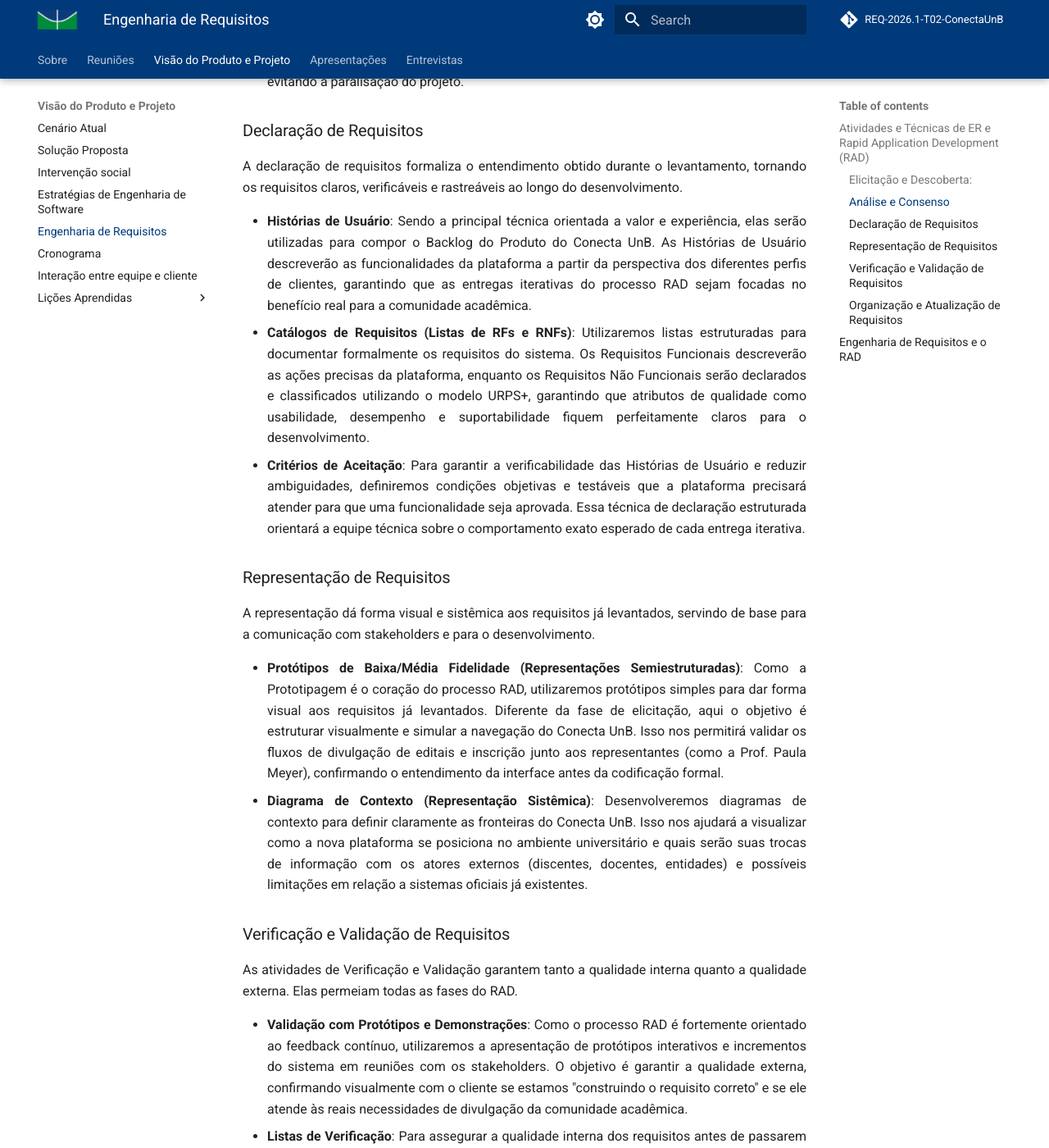
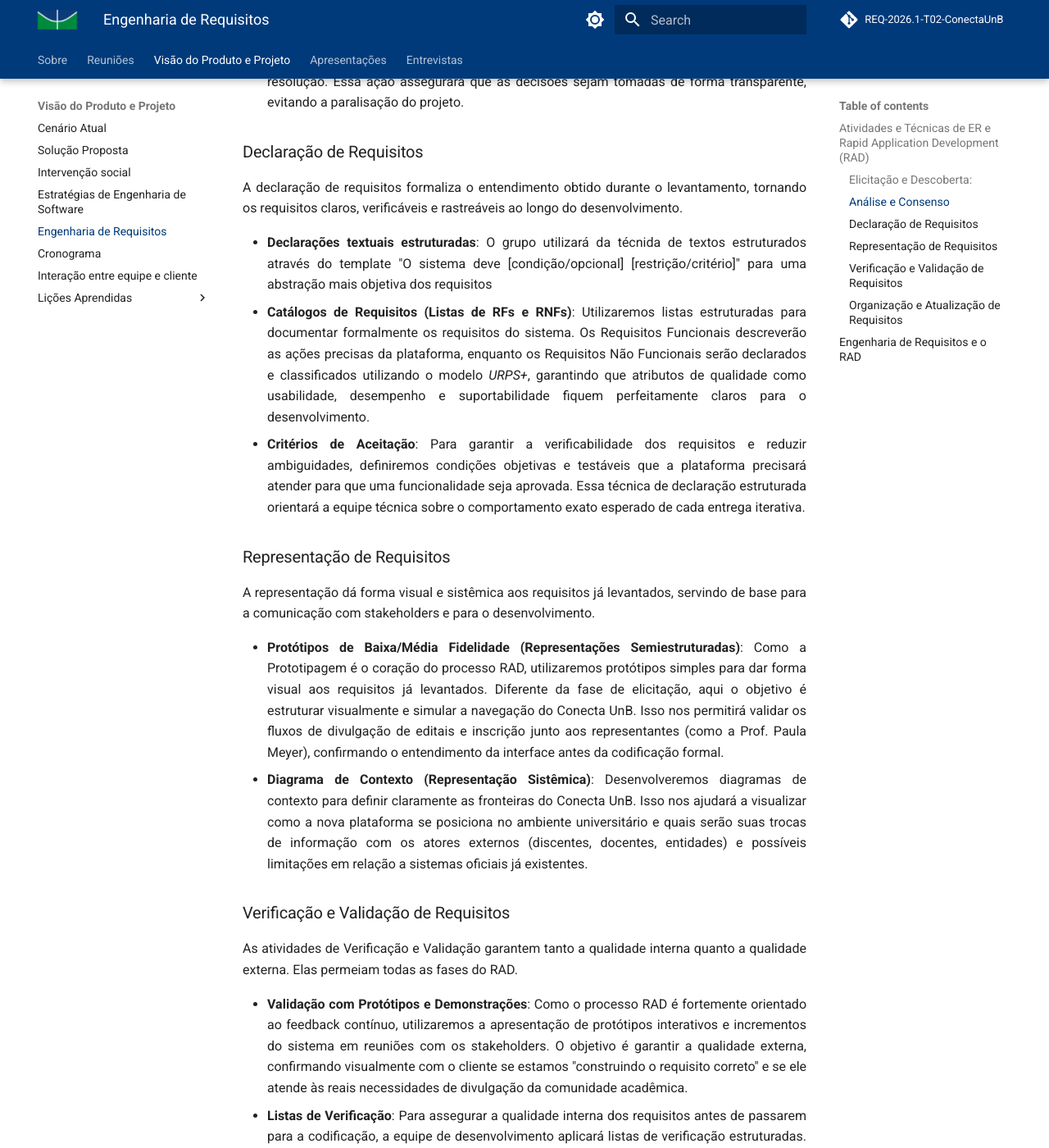
Before and after one commit to mdsreq-fga-unb/REQ-2026.1-T02-ConectaUnB, an MkDocs documentation site: the page built from docs/visaoDeProdutoProjeto/engenhariaDeRequisitos.md, in a window 1280 px wide and 1400 px high, scrolled down 1370 px. Shown: the whole window at 82% size. Built offline with MkDocs 1.6.1 and Material for MkDocs 9.7.7, drawn with Linux system fonts in a browser that asks for light colours; comment, search, counter and statistics services are not loaded; some of the changed text lies outside the part shown.

Commit message:
docs: Substitui o uso de hsitórias de usuário por declarações textuais estruturadas

```diff
--- a/docs/visaoDeProdutoProjeto/engenhariaDeRequisitos.md
+++ b/docs/visaoDeProdutoProjeto/engenhariaDeRequisitos.md
@@ -5,7 +5,7 @@
 ### Elicitação e Descoberta:
 As atividades de elicitação e descoberta buscam compreender o problema real dos stakeholders, coletando informações diretamente da fonte. No contexto do ConectaUnB, três técnicas principais foram adotadas:
 
-- **Entrevistas e conversas informais**: Reuniões e encontros com os stakeholders, como os discentes, docentes (Prof. Paula Meyer) e representantes de equipes de competição, empresas juniores e atléticas. O objetivo é entender a frustração de cada grupo com a atual fragmentação de informações, buscando entender de quem publicará e quem consumirá as oportunidades.
+- **Entrevistas e conversas informais**: Reuniões e encontros com os stakeholders, como os discentes, docentes (Prof. Paula Meyer) e representantes de equipes de competição, empresas juniores e atléticas. O objetivo é entender a frustração de cada grupo com a atual fragmentação de informações, buscando entender de quem publicará e quem consumirá as oportunidades. Conversas informais pelo WhatsApp também serão utilizadas para feedback mais rápido.
 - **Análise de Documentos e Sistemas Existentes**: Consultaremos as soluções utilizadas atualmente pela comunidade da UnB, como o site do Decanato de Extensão, murais físicos, SIGAA e perfis de Instagram. Essa análise servirá como base para descobrir as limitações exatas e a grande fragmentação das informações que a nova plataforma Conecta UnB precisará superar.
 - **Observação Direta e Análise de Tarefas**: Durante a fase de design do usuário, realizaremos a observação do contexto real de uso por parte das entidades e discentes. O objetivo dessa técnica é extrair necessidades implícitas e descobrir "requisitos latentes" a partir da observação de como os usuários realizam suas tarefas cotidianamente, focando em suas frustrações e no trabalho real, sem a utilização de protótipos nesse momento inicial de descoberta.
 
@@ -20,9 +20,9 @@
 ### Declaração de Requisitos
 A declaração de requisitos formaliza o entendimento obtido durante o levantamento, tornando os requisitos claros, verificáveis e rastreáveis ao longo do desenvolvimento.
 
-- **Histórias de Usuário**: Sendo a principal técnica orientada a valor e experiência, elas serão utilizadas para compor o Backlog do Produto do Conecta UnB. As Histórias de Usuário descreverão as funcionalidades da plataforma a partir da perspectiva dos diferentes perfis de clientes, garantindo que as entregas iterativas do processo RAD sejam focadas no benefício real para a comunidade acadêmica.
-- **Catálogos de Requisitos (Listas de RFs e RNFs)**: Utilizaremos listas estruturadas para documentar formalmente os requisitos do sistema. Os Requisitos Funcionais descreverão as ações precisas da plataforma, enquanto os Requisitos Não Funcionais serão declarados e classificados utilizando o modelo URPS+, garantindo que atributos de qualidade como usabilidade, desempenho e suportabilidade fiquem perfeitamente claros para o desenvolvimento.
-- **Critérios de Aceitação**: Para garantir a verificabilidade das Histórias de Usuário e reduzir ambiguidades, definiremos condições objetivas e testáveis que a plataforma precisará atender para que uma funcionalidade seja aprovada. Essa técnica de declaração estruturada orientará a equipe técnica sobre o comportamento exato esperado de cada entrega iterativa.
+- **Declarações textuais estruturadas**: O grupo utilizará da técnida de textos estruturados através do template "O sistema deve <ação> [condição/opcional] [restrição/critério]" para uma abstração mais objetiva dos requisitos
+- **Catálogos de Requisitos (Listas de RFs e RNFs)**: Utilizaremos listas estruturadas para documentar formalmente os requisitos do sistema. Os Requisitos Funcionais descreverão as ações precisas da plataforma, enquanto os Requisitos Não Funcionais serão declarados e classificados utilizando o modelo *URPS+*, garantindo que atributos de qualidade como usabilidade, desempenho e suportabilidade fiquem perfeitamente claros para o desenvolvimento.
+- **Critérios de Aceitação**: Para garantir a verificabilidade dos requisitos e reduzir ambiguidades, definiremos condições objetivas e testáveis que a plataforma precisará atender para que uma funcionalidade seja aprovada. Essa técnica de declaração estruturada orientará a equipe técnica sobre o comportamento exato esperado de cada entrega iterativa.
 
 ### Representação de Requisitos
 A representação dá forma visual e sistêmica aos requisitos já levantados, servindo de base para a comunicação com stakeholders e para o desenvolvimento.
@@ -34,7 +34,7 @@
 As atividades de Verificação e Validação garantem tanto a qualidade interna quanto a qualidade externa. Elas permeiam todas as fases do RAD.
 
 - **Validação com Protótipos e Demonstrações**: Como o processo RAD é fortemente orientado ao feedback contínuo, utilizaremos a apresentação de protótipos interativos e incrementos do sistema em reuniões com os stakeholders. O objetivo é garantir a qualidade externa, confirmando visualmente com o cliente se estamos "construindo o requisito correto" e se ele atende às reais necessidades de divulgação da comunidade acadêmica.
-- **Listas de Verificação**: Para assegurar a qualidade interna dos requisitos antes de passarem para a codificação, a equipe de desenvolvimento aplicará listas de verificação estruturadas. O propósito é responder à pergunta "estamos realizando o requisito da maneira correta?", avaliando se as histórias de usuário e os catálogos estão consistentes, completos, testáveis e sem ambiguidades.
+- **Listas de Verificação**: Para assegurar a qualidade interna dos requisitos antes de passarem para a codificação, a equipe de desenvolvimento aplicará listas de verificação estruturadas. O propósito é responder à pergunta "estamos realizando o requisito da maneira correta?", avaliando se os catálogos de requisitos estão consistentes, completos, testáveis e sem ambiguidades.
 - **Validação de Requisitos em Ambiente de Aceitação**: Para garantir que as necessidades de negócio foram atendidas, os representantes dos usuários validarão os incrementos confrontando-os estritamente com os critérios de aceitação previamente definidos. Essa técnica comprova que o comportamento do Conecta UnB respeita as regras de negócio e as demandas específicas, focando na aprovação do requisito mapeado e não apenas na busca por falhas no produto final.
 - **Revisões Técnicas por Pares (Inspeções)**: A equipe técnica realizará revisões conjuntas dos artefatos de requisitos produzidos para verificar sua conformidade técnica. Essa prática de verificação busca identificar precocemente inconsistências, lacunas ou falhas nos Requisitos Funcionais e Não Funcionais antes que se tornem problemas na fase de desenvolvimento.
 
@@ -57,7 +57,7 @@
 | **Fase 2: Design do Usuário** | Elicitação e Descoberta | Observação do contexto de uso | Observação Direta e Análise de Tarefas | Descoberta de requisitos latentes a partir de como o usuário realiza tarefas. |
 | | Representação | Modelagem de fronteiras e jornada | Diagrama de Contexto e Protótipos de Baixa/Média Fidelidade (Figma) | Navegação e estrutura visual da plataforma simuladas para aprovação. |
 | | Análise e Consenso | Mediação de interesses e impasses visuais | Negociação e Resolução de Conflitos | Soluções de compromisso para alinhar interfaces divergentes entre entidades. |
-| | Declaração | Detalhamento para desenvolvimento | Histórias de Usuário e Critérios de Aceitação | Backlog refinado em valor, com condições testáveis prontas para codificação. |
+| | Declaração | Detalhamento para desenvolvimento | Declarações textuais estruturadas e Critérios de Aceitação | Backlog refinado em valor, com condições testáveis prontas para codificação. |
 | | Verificação e Validação | Validação contínua externa | Validação com Protótipos e Demonstrações | Confirmação visual de que o design atende às necessidades de divulgação. |
 | | Organização e Atualização | Ajuste de escopo pós-validação visual | Organização e Atualização de Backlog | Inclusão ou remoção de requisitos descobertos/refutados durante o design. |
 | **Fase 3: Construção** | Verificação e Validação | Verificação de qualidade interna (técnica) | Listas de Verificação e Revisões Técnicas por Pares (Inspeções em Pull Requests) | Requisitos implementados de forma consistente com a documentação. |
```
